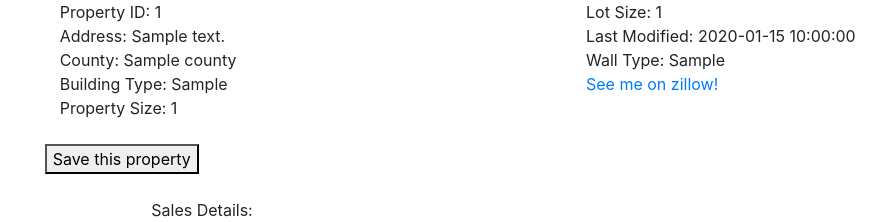
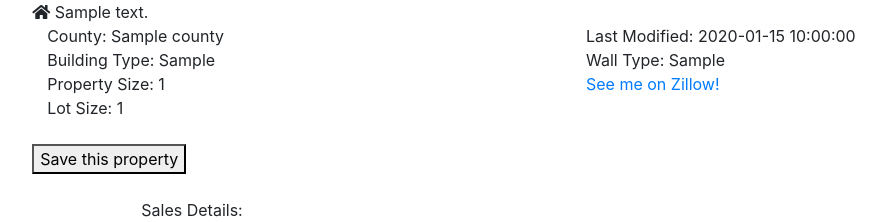
Before and after one commit to zhangtongds/HB-Capstone-project-HouseMap, a Flask app: template templates/address-search-results.html in a window 1280 px wide. Shown: the part 56-278 px from the top of the page, without its empty margins (77-963 px from the left). Run offline with Flask 2, Linux system fonts and the light colour scheme; the template is opened without the code that fills it: most values are stand-ins (such as "Sample title", 1, 10 or a date in 2020); data that the repository does not hold is empty; some libraries are stand-ins or nearby versions.

Commit message:
Reformatted address result page, added icons

```diff
--- a/templates/address-search-results.html
+++ b/templates/address-search-results.html
@@ -21,22 +21,27 @@
 </head>
 
 <body>
-<div class="container-fluid">
+
 <div class="row">
+    <div class="col-10 mx-auto">
+        <i class="fas fa-home"></i>
+        {{  address_params.address }}<br>
+    </div>
     <div class="search-container col-10 mx-auto">
         <div class="col mx-auto">
-                Property ID: {{  address_params.property_id }}<br>
-                Address: {{  address_params.address }}<br>
+            <!-- Property ID: {{  address_params.property_id }}<br> -->
             County: {{ address_params.county  }}<br>
-               <!--  Number rooms: {{ address_params.no_of_room }}<br>
-                Number of baths: {{ address_params.no_of_bath }}<br> -->
+            <!-- Number rooms: {{ address_params.no_of_room }}<br> -->
+            <!-- Number of baths: {{ address_params.no_of_bath }}<br> -->
             Building Type: {{ address_params.bldg_type  }}<br>
             Property Size: {{address_params.prop_size}}<br>
             Lot Size: {{ address_params.lot_size }}<br>
             <!-- Year Built: {{ address_params.year_built }}<br> -->
             Last Modified: {{ address_params.last_modified }}<br>
             Wall Type: {{ address_params.wall_type }}<br>
-                <a href="{{ address_params.zillow_url }}">See me on zillow!</a><br>
+            <a href="{{ address_params.zillow_url }}">
+                    See me on Zillow!
+                    </a><br>
         </div>
     </div>
 
@@ -101,6 +106,6 @@
 
     <script src="../static/googlemaps.js"></script>
     <script src="../static/address-sales-history.js"></script>
-</div>
+
 </body>
 {% endblock %}
--- a/templates/base.html
+++ b/templates/base.html
@@ -5,6 +5,7 @@
     <script src="https://code.jquery.com/jquery-3.2.1.min.js"></script>
 
     <link rel="stylesheet" href="https://stackpath.bootstrapcdn.com/bootstrap/4.1.1/css/bootstrap.min.css" integrity="sha384-WskhaSGFgHYWDcbwN70/dfYBj47jz9qbsMId/iRN3ewGhXQFZCSftd1LZCfmhktB" crossorigin="anonymous">
+    <link rel="stylesheet" href="https://use.fontawesome.com/releases/v5.0.11/css/all.css">
     <style type="text/css">
         .container-fluid {
         /*background: url(../static/leaves-pattern.png) no-repeat center center;*/
```
Lines whose indentation alone changed are shown as unchanged.
